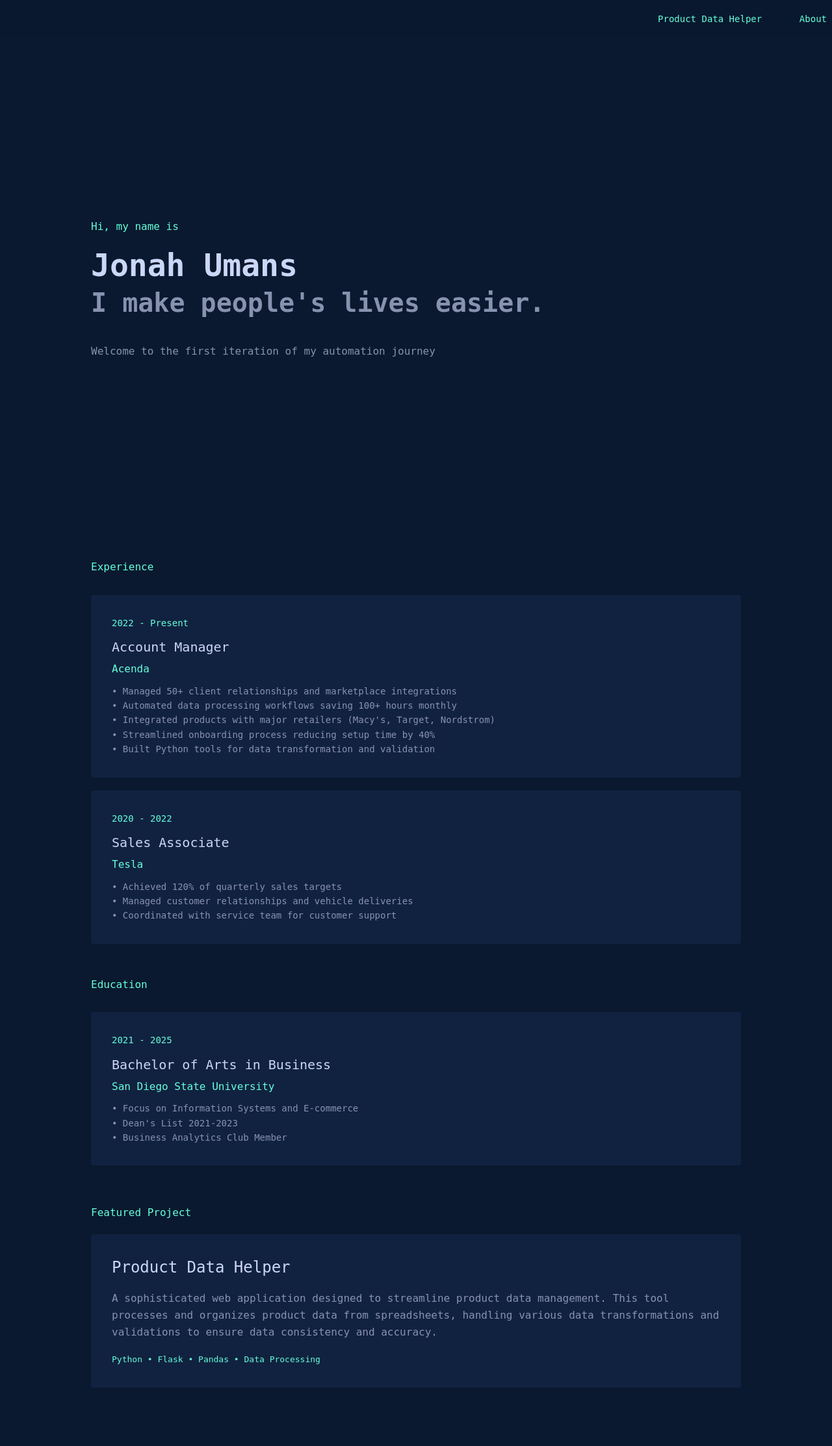
After one commit to jonahumans/Migration-Assistant, a Flask app: page /about in a window 1280 px wide. The commit adds this page. Shown: the whole page at 65% size. Run offline with Flask 3, Linux system fonts and the light colour scheme.

Commit message:
Assistant checkpoint: Create new About page and update navigation
Assistant generated file changes:
- main.py: Add new breadcrumb route
- templates/about.html: Create new about page with portfolio content
- templates/index.html: Update navigation link

---

User prompt:

ok is there any way to put the portfolio information on the webview window in a completely new breadcrumb so and add that breadcrumb to the navigation and delete the original portfolio breadcrumb?

```diff
--- a/main.py
+++ b/main.py
@@ -24,13 +24,13 @@ if not os.path.exists('templates'):
 def index():
     return render_template('index.html')
 
-@app.route('/portfolio')
-def portfolio():
-    return render_template('portfolio.html')
+@app.route('/about')
+def about():
+    return render_template('about.html')
 
-@app.route('/portfolio/')
-def portfolio_slash():
-    return render_template('portfolio.html')
+@app.route('/about/')
+def about_slash():
+    return render_template('about.html')
 
 
 @app.route('/upload', methods=['POST'])
--- /dev/null
+++ b/templates/about.html
@@ -0,0 +1,225 @@
+
+<!DOCTYPE html>
+<html lang="en">
+<head>
+    <meta charset="UTF-8">
+    <meta name="viewport" content="width=device-width, initial-scale=1.0">
+    <title>About Jonah Umans</title>
+    <style>
+        :root {
+            --primary-color: #0a192f;
+            --text-color: #8892b0;
+            --highlight-color: #64ffda;
+        }
+
+        body {
+            font-family: 'SF Mono', 'Fira Code', monospace;
+            margin: 0;
+            padding: 0;
+            background-color: var(--primary-color);
+            color: var(--text-color);
+            line-height: 1.6;
+        }
+
+        .nav {
+            position: fixed;
+            top: 0;
+            width: 100%;
+            background: rgba(10, 25, 47, 0.85);
+            backdrop-filter: blur(10px);
+            padding: 1rem;
+            text-align: right;
+            z-index: 100;
+        }
+
+        .nav a {
+            color: var(--highlight-color);
+            text-decoration: none;
+            padding: 0.5rem 1rem;
+            margin: 0 0.5rem;
+            font-size: 14px;
+        }
+
+        .nav a:hover {
+            border: 1px solid var(--highlight-color);
+            border-radius: 4px;
+        }
+
+        .container {
+            max-width: 1000px;
+            margin: 0 auto;
+            padding: 60px 2rem;
+        }
+
+        .hero {
+            min-height: 100vh;
+            display: flex;
+            flex-direction: column;
+            justify-content: center;
+        }
+
+        .small-heading {
+            color: var(--highlight-color);
+            font-size: 16px;
+            margin-bottom: 20px;
+        }
+
+        h1 {
+            color: #ccd6f6;
+            font-size: 48px;
+            margin: 0;
+            line-height: 1.1;
+        }
+
+        h2 {
+            color: #8892b0;
+            font-size: 40px;
+            margin: 0;
+            margin-bottom: 15px;
+        }
+
+        .about-text {
+            max-width: 540px;
+            margin: 15px 0 30px;
+            font-size: 16px;
+        }
+
+        .breadcrumb-container {
+            margin-top: 30px;
+        }
+
+        .breadcrumb-item {
+            background: #112240;
+            padding: 2rem;
+            border-radius: 4px;
+            margin-bottom: 20px;
+            transition: transform 0.2s;
+        }
+
+        .breadcrumb-item:hover {
+            transform: translateY(-5px);
+        }
+
+        .breadcrumb-item .date {
+            color: var(--highlight-color);
+            font-size: 14px;
+            margin-bottom: 10px;
+        }
+
+        .breadcrumb-item .position {
+            color: #ccd6f6;
+            font-size: 20px;
+            margin-bottom: 5px;
+        }
+
+        .breadcrumb-item .company {
+            color: var(--highlight-color);
+            font-size: 16px;
+            margin-bottom: 10px;
+        }
+
+        .breadcrumb-item .description {
+            color: var(--text-color);
+            font-size: 14px;
+        }
+
+        .projects {
+            margin-top: 60px;
+        }
+
+        .project-card {
+            background: #112240;
+            padding: 2rem;
+            border-radius: 4px;
+            margin-bottom: 30px;
+            transition: transform 0.2s;
+        }
+
+        .project-card:hover {
+            transform: translateY(-5px);
+        }
+
+        .project-title {
+            color: #ccd6f6;
+            font-size: 24px;
+            margin-bottom: 15px;
+        }
+
+        .tech-stack {
+            color: var(--highlight-color);
+            font-size: 13px;
+            margin-top: 20px;
+        }
+    </style>
+</head>
+<body>
+    <nav class="nav">
+        <a href="/">Product Data Helper</a>
+        <a href="/about">About</a>
+    </nav>
+
+    <div class="container">
+        <section class="hero">
+            <div class="small-heading">Hi, my name is</div>
+            <h1>Jonah Umans</h1>
+            <h2>I make people's lives easier.</h2>
+            <p class="about-text">
+                Welcome to the first iteration of my automation journey
+            </p>
+        </section>
+
+        <section class="experience">
+            <div class="small-heading">Experience</div>
+            <div class="breadcrumb-container">
+                <div class="breadcrumb-item">
+                    <div class="date">2022 - Present</div>
+                    <div class="position">Account Manager</div>
+                    <div class="company">Acenda</div>
+                    <div class="description">
+                        • Managed 50+ client relationships and marketplace integrations<br>
+                        • Automated data processing workflows saving 100+ hours monthly<br>
+                        • Integrated products with major retailers (Macy's, Target, Nordstrom)<br>
+                        • Streamlined onboarding process reducing setup time by 40%<br>
+                        • Built Python tools for data transformation and validation
+                    </div>
+                </div>
+                <div class="breadcrumb-item">
+                    <div class="date">2020 - 2022</div>
+                    <div class="position">Sales Associate</div>
+                    <div class="company">Tesla</div>
+                    <div class="description">
+                        • Achieved 120% of quarterly sales targets<br>
+                        • Managed customer relationships and vehicle deliveries<br>
+                        • Coordinated with service team for customer support
+                    </div>
+                </div>
+            </div>
+
+            <div class="small-heading" style="margin-top: 50px;">Education</div>
+            <div class="breadcrumb-container">
+                <div class="breadcrumb-item">
+                    <div class="date">2021 - 2025</div>
+                    <div class="position">Bachelor of Arts in Business</div>
+                    <div class="company">San Diego State University</div>
+                    <div class="description">
+                        • Focus on Information Systems and E-commerce<br>
+                        • Dean's List 2021-2023<br>
+                        • Business Analytics Club Member
+                    </div>
+                </div>
+            </div>
+        </section>
+
+        <section class="projects">
+            <div class="small-heading">Featured Project</div>
+            <div class="project-card">
+                <div class="project-title">Product Data Helper</div>
+                <p>A sophisticated web application designed to streamline product data management.
+                   This tool processes and organizes product data from spreadsheets, handling various
+                   data transformations and validations to ensure data consistency and accuracy.</p>
+                <div class="tech-stack">Python • Flask • Pandas • Data Processing</div>
+            </div>
+        </section>
+    </div>
+</body>
+</html>
--- a/templates/index.html
+++ b/templates/index.html
@@ -171,7 +171,7 @@
 <body>
     <nav class="nav">
         <a href="/">Migration Assistant</a>
-        <a href="/portfolio">Portfolio</a>
+        <a href="/about">About</a>
     </nav>
 
     <div class="container">
```
